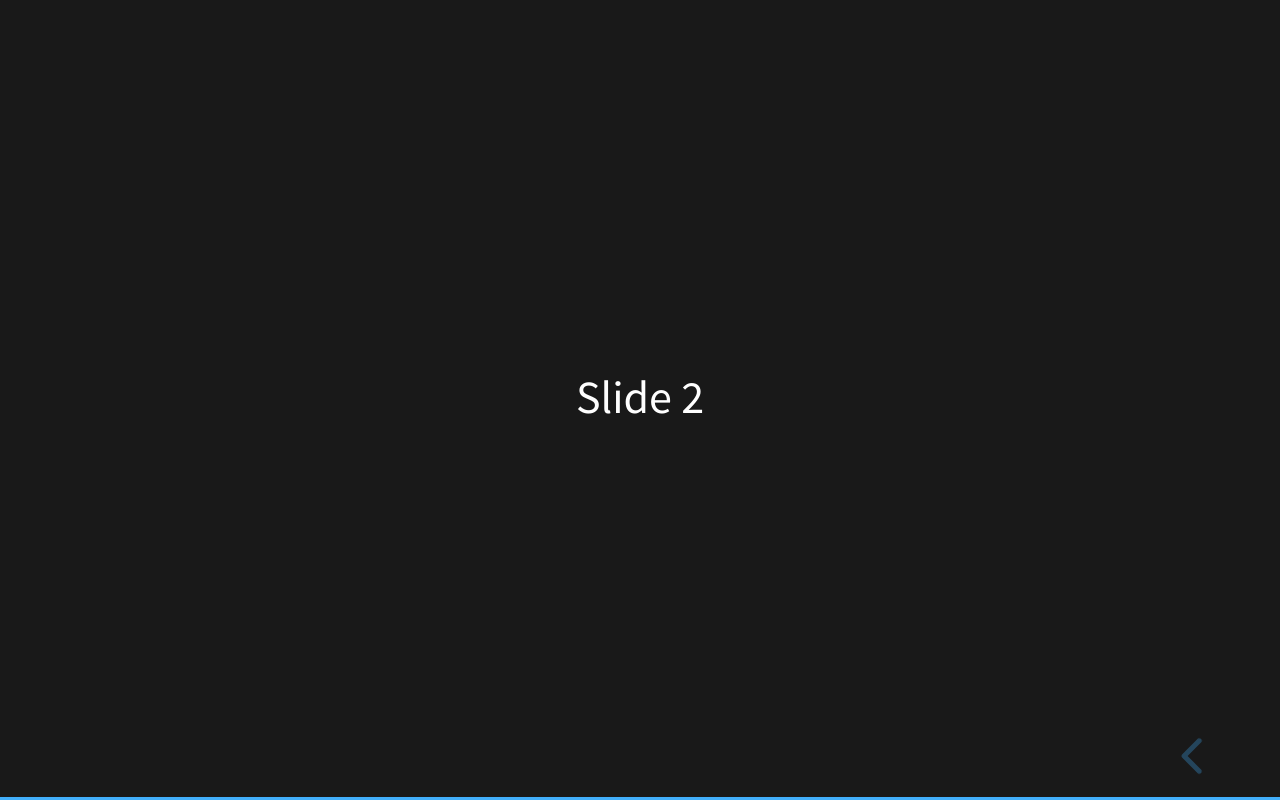
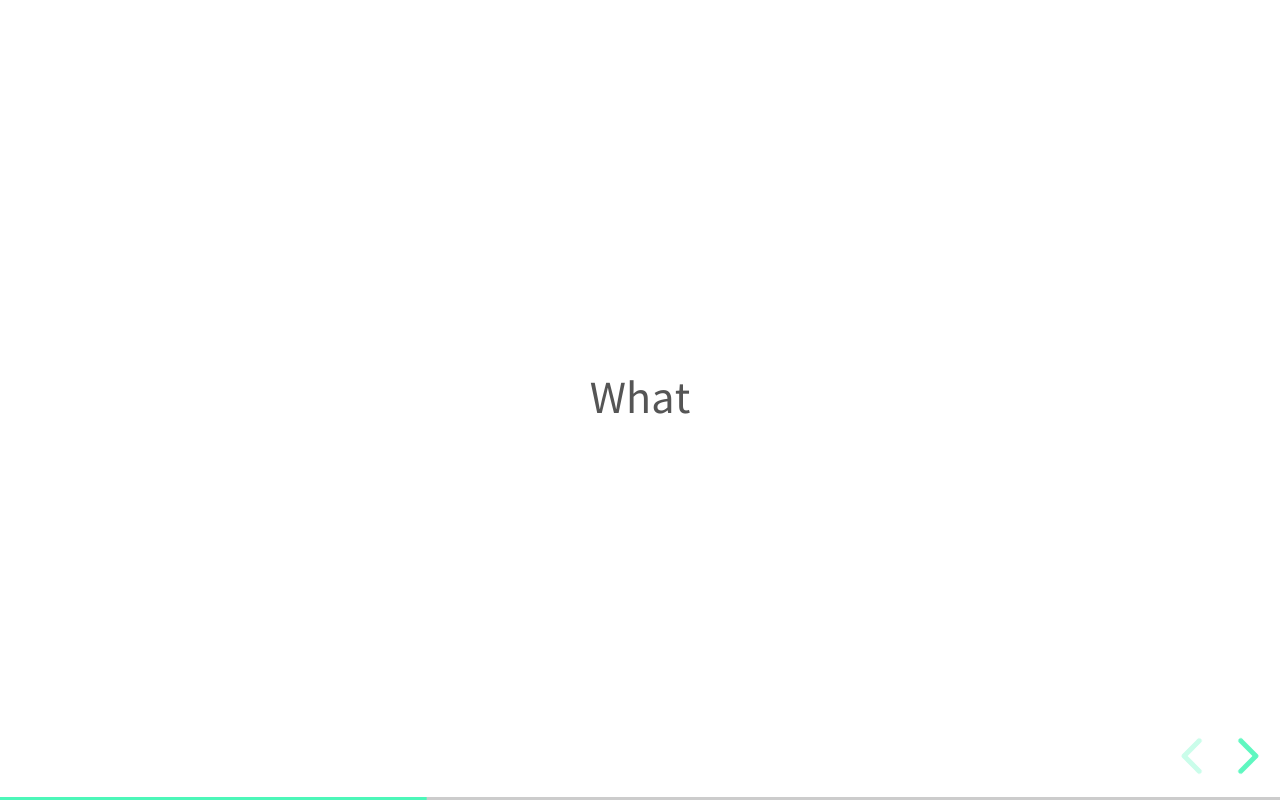
Before and after one commit to aletzo/asyncphp, a website: page index.html in a window 1280 px wide. Both pictures are taken after a click on the button "next slide". Drawn offline with Linux system fonts and the light colour scheme.

Commit message:
Add basic CSS + slides

```diff
--- a/index.html
+++ b/index.html
@@ -12,12 +12,40 @@
 
 		<!-- Theme used for syntax highlighted code -->
 		<link rel="stylesheet" href="plugin/highlight/monokai.css" id="highlight-theme">
+
+		<style>
+            .reveal-viewport {
+		        background: #fff;
+            }
+            .reveal .controls,
+            .reveal .progress,
+            .reveal .text {
+                color: #4df7b9 !important;
+            }
+            .reveal p {
+                color: #555 !important;
+            }
+            .reveal small {
+                font-size: 0.4em;
+            }
+
+		</style>
 	</head>
 	<body>
 		<div class="reveal">
 			<div class="slides">
-				<section>Slide 1</section>
-				<section>Slide 2</section>
+				<section>
+				    <p>Async PHP</p>
+				</section>
+				<section>
+				    <p>What</p>
+				</section>
+				<section>
+				    <p>Why</p>
+				</section>
+				<section>
+				    <p>How</p>
+				</section>
 			</div>
 		</div>
 
```
